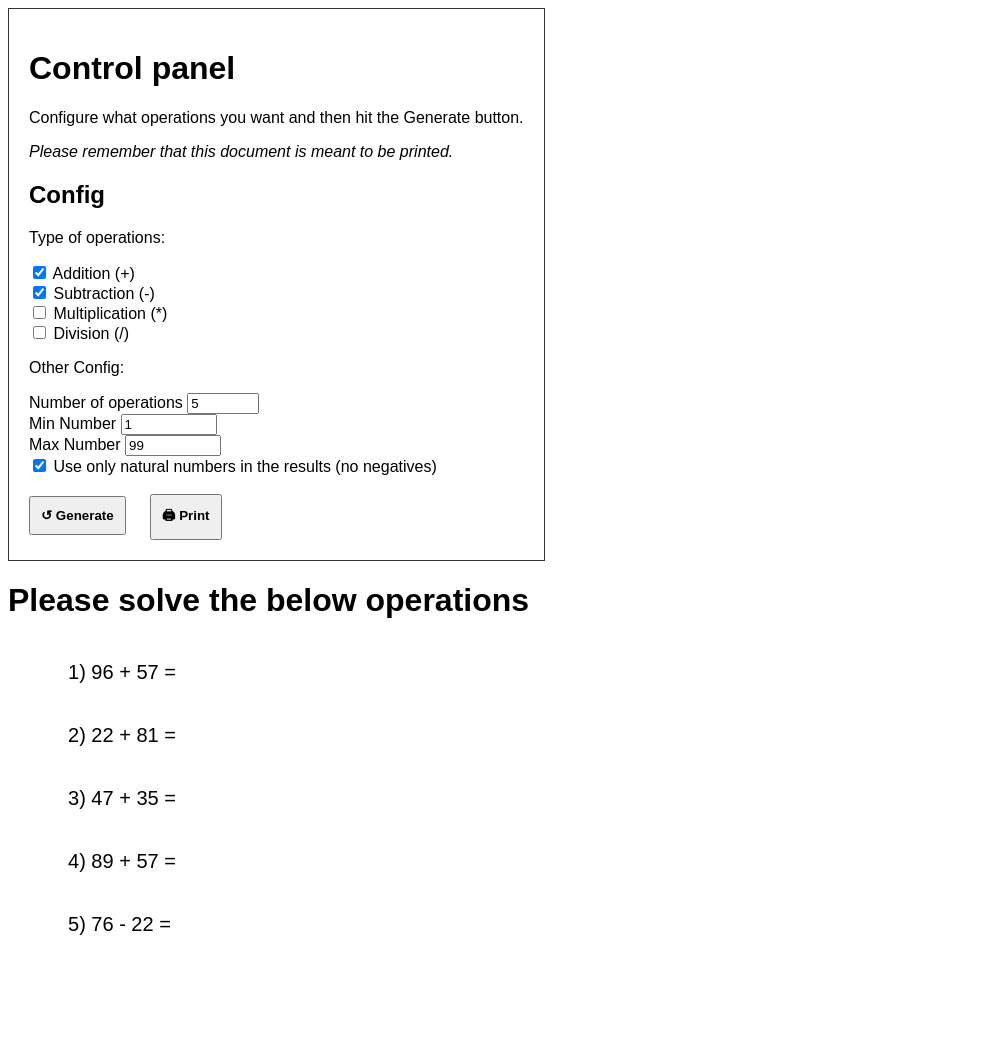
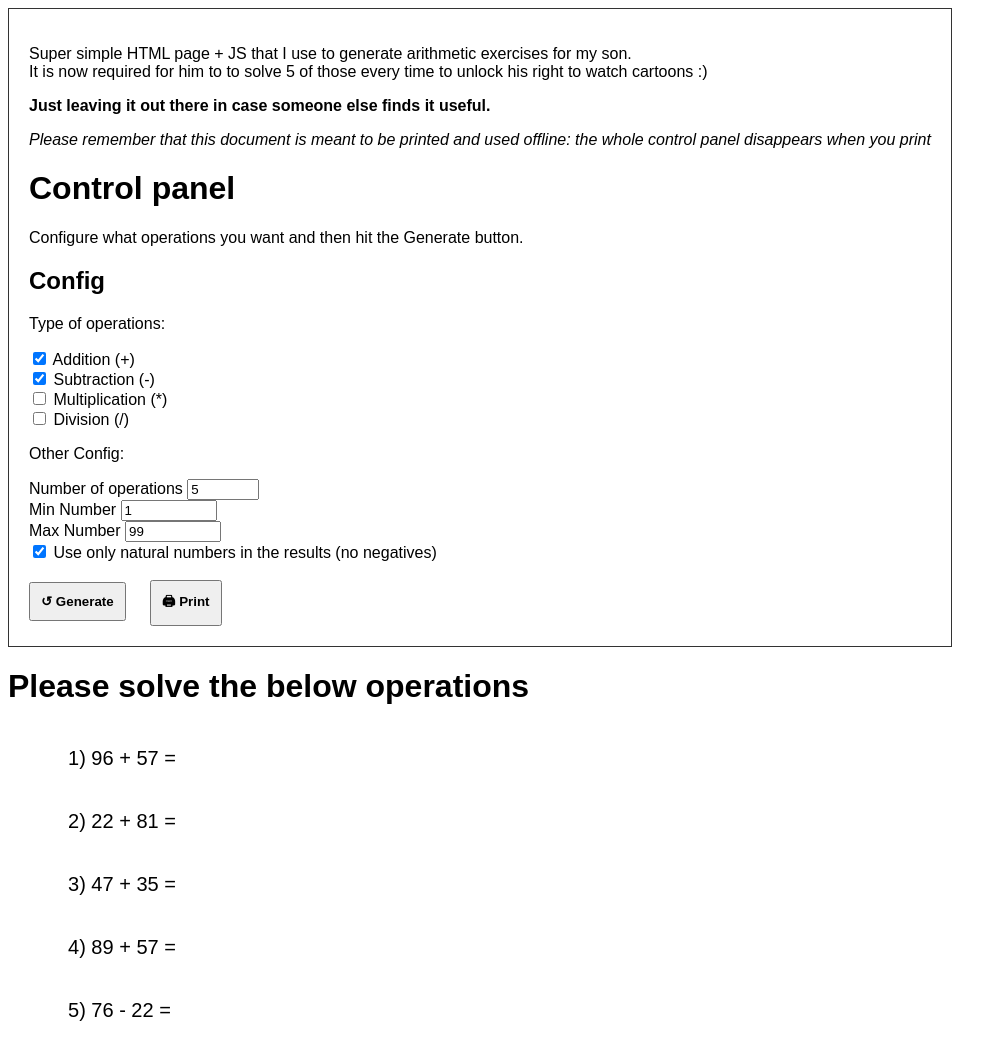
Before and after one commit to rcocetta/arithmetic_exercise_generator, a plain HTML site: page index.html in a window 1280 px wide. Shown: the whole page, without its empty margins (0-1007 px from the left). Before the commit the page ends 972 px from the top, so only its background shows below. Drawn offline with nearby package versions, Linux system fonts and the light colour scheme.

Commit message:
Added some commnents for Github Pages

```diff
--- a/index.html
+++ b/index.html
@@ -8,9 +8,13 @@
     <body>
         <div id="main">
             <div id="cmd-panel">
+                <p>Super simple HTML page + JS that I use to generate arithmetic exercises for my son.<br>
+                    It is now required for him to to solve 5 of those every time to unlock his right to watch cartoons :)</p>
+                <p><b>Just leaving it out there in case someone else finds it useful.</b></p>
+                <p><em>Please remember that this document is meant to be printed and used offline: the whole control panel disappears when you print</em></p>
+
                 <h1>Control panel</h1>
                 <p>Configure what operations you want and then hit the Generate button.</p>
-                <p><em>Please remember that this document is meant to be printed.</em></p>
                 <h2>Config</h2>
                 <p>Type of operations:</p>
                 <span class="input-group">
```
Also changed, not shown: 1 other file.
